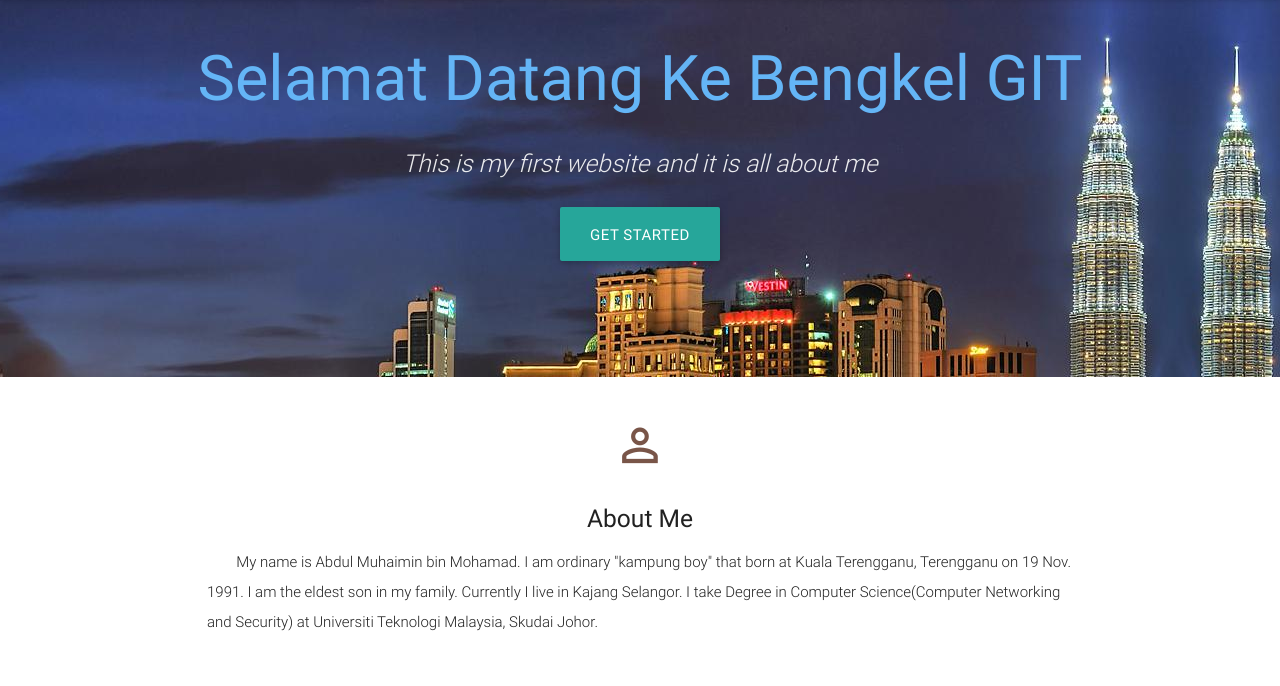
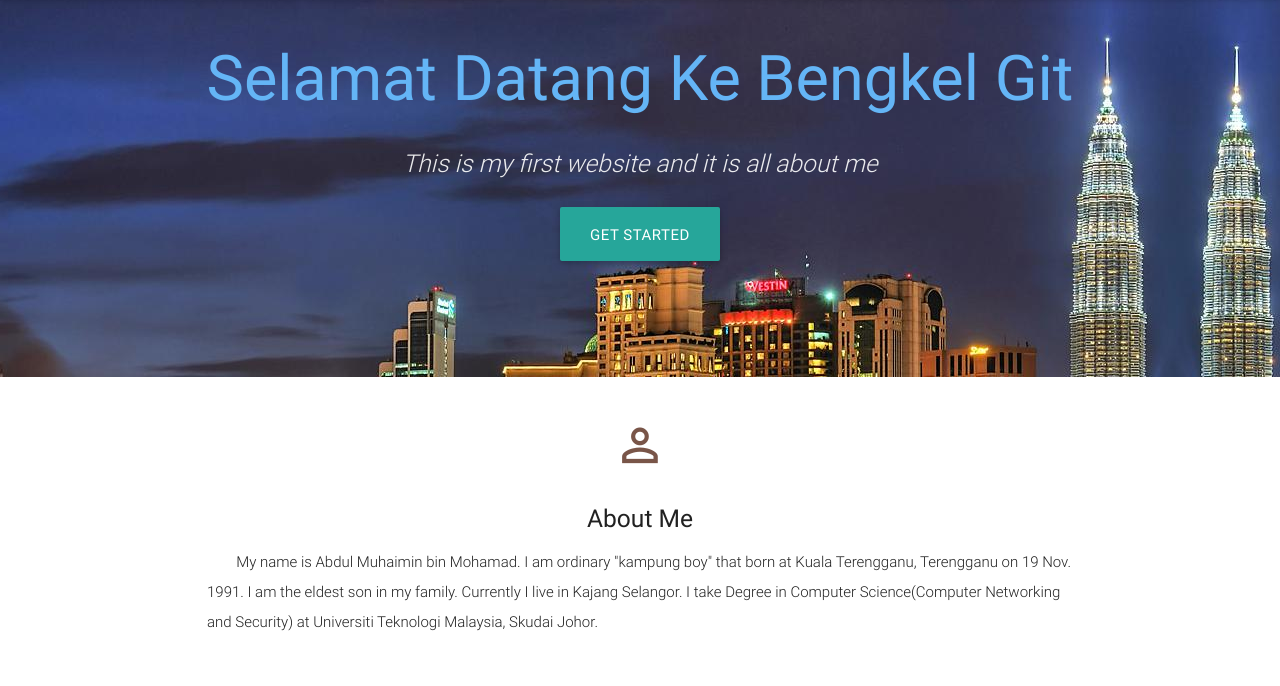
Before and after one commit to muhaimin059/bengkel-git-nef-jomweb-2015, a plain HTML site: page PersonalHTML/index.html in a window 1280 px wide. Shown: the part 67-753 px from the top of the page. Drawn offline with nearby package versions, Linux system fonts and the light colour scheme.

Commit message:
lowercase

```diff
--- a/PersonalHTML/index.html
+++ b/PersonalHTML/index.html
@@ -23,7 +23,7 @@
     <div class="section no-pad-bot">
       <div class="container">
         <br><br>
-        <h1 class="header center blue-text text-lighten-2">Selamat Datang Ke Bengkel GIT</h1>
+        <h1 class="header center blue-text text-lighten-2">Selamat Datang Ke Bengkel Git</h1>
         <div class="row center">
           <h5 class="header col s12 light"><i>This is my first website and it is all about me</i></h5>
         </div>
```
